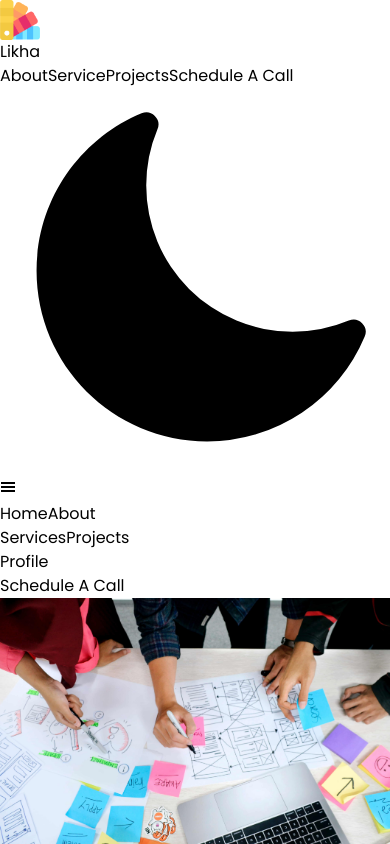
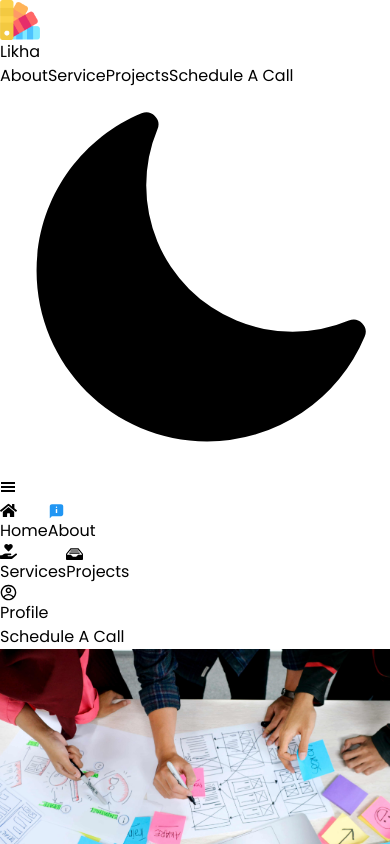
Before and after one commit to johncanero/likha-design-agency, a Next.js app: page / in a window 390 px wide. Both pictures are taken after a click on the button 8 px from the left and 487 px from the top of the page. Shown: the top 844 px of the page. Built offline with nearby package versions, Linux system fonts and the light colour scheme.

Commit message:
Appy Mobile Responsive Content Styling

```diff
--- a/components/ApproachSection.tsx
+++ b/components/ApproachSection.tsx
@@ -4,34 +4,34 @@ function ApproachSection() {
             <div className='md:flex md:justify-between'>
                 {/* Desktop and Tablet */}
                 <div className="hidden md:block">
-                    <h2 className='relative z-10 font-bold md:text-4xl lg:text-6xl md:mt-60 md:-right-16 lg:-right-80 lg:mt-96 lg:pr-48 md:text-stone-800'>Our approach for creating a winning brand</h2>
+                    <h2 className='relative z-10 font-bold md:text-4xl lg:text-6xl md:mt-60 md:-right-16 lg:-right-80 lg:mt-96 lg:pr-48 md:text-stone-800 dark:text-white'>Our approach for creating a winning brand</h2>
                 </div>
 
                 <div className='relative bg-amber-300 md:py-20 lg:pt-40 lg:pb-40'>
                     <div className='px-6 py-20 md:py-0 lg:px-52 md:px-24'>
                         {/* Mobile */}
                         <div className="block md:hidden">
-                            <h2 className='relative z-10 font-bold text-3xl md:text-stone-800'>Our approach for creating a winning brand</h2>
+                            <h2 className='relative z-10 font-bold text-3xl md:text-stone-800 text-stone-800'>Our approach for creating a winning brand</h2>
                         </div>
                         {/* Brand Strategy */}
                         <div>
                             <p className='relative font-bold text-white text-6xl lg:text-7xl top-10 md:top-9 lg:top-10 lg:right-10 opacity-20'>01</p>
                             <h3 className='font-bold text-stone-800 lg:text-2xl'>Brand strategy</h3>
-                            <p className='mt-6 lg:mt-8 lg:text-lg'>Brand strategy is critical for long-term success. Outshining competitors and capturing the target audience are key.</p>
+                            <p className='mt-6 lg:mt-8 lg:text-lg text-stone-700'>Brand strategy is critical for long-term success. Outshining competitors and capturing the target audience are key.</p>
                         </div>
 
                         {/* Brand Design */}
                         <div>
                             <p className='relative font-bold text-white text-6xl lg:text-7xl top-10 lg:top-16 lg:right-10 opacity-20'>02</p>
                             <h3 className='font-bold text-stone-800 lg:mt-4 lg:text-2xl'>Brand design</h3>
-                            <p className='mt-6 lg:mt-8 lg:text-lg'>Keeping the brand design unique and meaningful helps in communicating the brand’s timeless value effectively.</p>
+                            <p className='mt-6 lg:mt-8 lg:text-lg text-stone-700'>Keeping the brand design unique and meaningful helps in communicating the brand’s timeless value effectively.</p>
                         </div>
 
                         {/* Web Design */}
                         <div>
                             <p className='relative font-bold text-white text-6xl lg:text-7xl top-10 lg:top-16 lg:right-10 opacity-20'>03</p>
                             <h3 className='font-bold text-stone-800 lg:mt-4 lg:text-2xl'>Web design</h3>
-                            <p className='mt-6 lg:mt-8 lg:text-lg'>A beautifully crafted website is the best tool for brand awareness, and ultimately results in increased revenues.</p>
+                            <p className='mt-6 lg:mt-8 lg:text-lg text-stone-700'>A beautifully crafted website is the best tool for brand awareness, and ultimately results in increased revenues.</p>
                         </div>
                     </div>
                 </div>
--- a/components/MobileDropdown.tsx
+++ b/components/MobileDropdown.tsx
@@ -5,10 +5,10 @@ import { Fragment, useEffect, useRef, useState } from "react";
 // Icons
 import { GiHamburgerMenu } from "@react-icons/all-files/gi/GiHamburgerMenu";
 import { FaHome } from "@react-icons/all-files/fa/FaHome";
+import { FcAbout } from "@react-icons/all-files/fc/FcAbout"
+import { FaHandHoldingHeart } from "@react-icons/all-files/fa/FaHandHoldingHeart"
+import { ImDrawer } from "@react-icons/all-files/im/ImDrawer"
 import { CgProfile } from "@react-icons/all-files/cg/CgProfile"
-import { BiSearchAlt } from "@react-icons/all-files/bi/BiSearchAlt"
-import { GoLightBulb } from "@react-icons/all-files/go/GoLightBulb"
-import { GiNetworkBars } from "@react-icons/all-files/gi/GiNetworkBars"
 
 function MobileDropdown() {
   const [mounted, setMounted] = useState(false);
@@ -56,7 +56,7 @@ function MobileDropdown() {
                             : "text-gray-900"
                             } group flex w-full items-center rounded-md px-2 py-2 text-sm`}
                         >
-                          {/* React Icon */}
+                          <FaHome size={17} />
                           <span className="ml-2 font-medium font-OpenSans">Home</span>
                         </button>
                       </Link>
@@ -73,7 +73,7 @@ function MobileDropdown() {
                             : "text-gray-900"
                             } group flex w-full items-center rounded-md px-2 py-2 text-sm`}
                         >
-                          {/* React Icon */}
+                          <FcAbout size={17} />
                           <span className="ml-2 font-medium font-OpenSans">About</span>
                         </button>
                       </Link>
@@ -87,14 +87,14 @@ function MobileDropdown() {
                 <div className="px-1 py-1">
                   <Menu.Item>
                     {({ active }: { active: boolean }) => (
-                      <Link href="/online-courses">
+                      <Link href="/services">
                         <button
                           className={`${active
                             ? "bg-amber-300 text-white"
                             : "text-gray-900"
                             } group flex w-full items-center rounded-md px-2 py-2 text-sm`}
                         >
-                          {/* React Icon */}
+                          <FaHandHoldingHeart size={17} />
                           <span className="ml-2 font-medium font-OpenSans">Services</span>
                         </button>
                       </Link>
@@ -111,7 +111,7 @@ function MobileDropdown() {
                             : "text-gray-900"
                             } group flex w-full items-center rounded-md px-2 py-2 text-sm`}
                         >
-                          {/* React Icon */}
+                          <ImDrawer size={17} />
                           <span className="ml-2 font-medium font-OpenSans">Projects</span>
                         </button>
                       </Link>
@@ -132,7 +132,7 @@ function MobileDropdown() {
                             : "text-gray-900"
                             } group flex w-full items-center rounded-md px-2 py-2 text-sm`}
                         >
-                          {/* React Icon */}
+                          <CgProfile size={17} />
                           <span className="ml-2 font-medium font-OpenSans">Profile</span>
                         </button>
                       </Link>
@@ -144,7 +144,7 @@ function MobileDropdown() {
                 <div className="flex justify-center py-1 pb-4 mx-auto">
                   <Menu.Item>
                     {({ active }: { active: boolean }) => (
-                      <Link href="/schedule-call">
+                      <Link href="/">
                         <button className="px-2 py-2 text-sm font-semibold text-center w-44 rounded-xl text-amber-50 bg-stone-900 hover:bg-stone-800">
                           Schedule A Call
                         </button>
```
Also changed, not shown: app/services/page.tsx (renamed from app/service/page.tsx).
